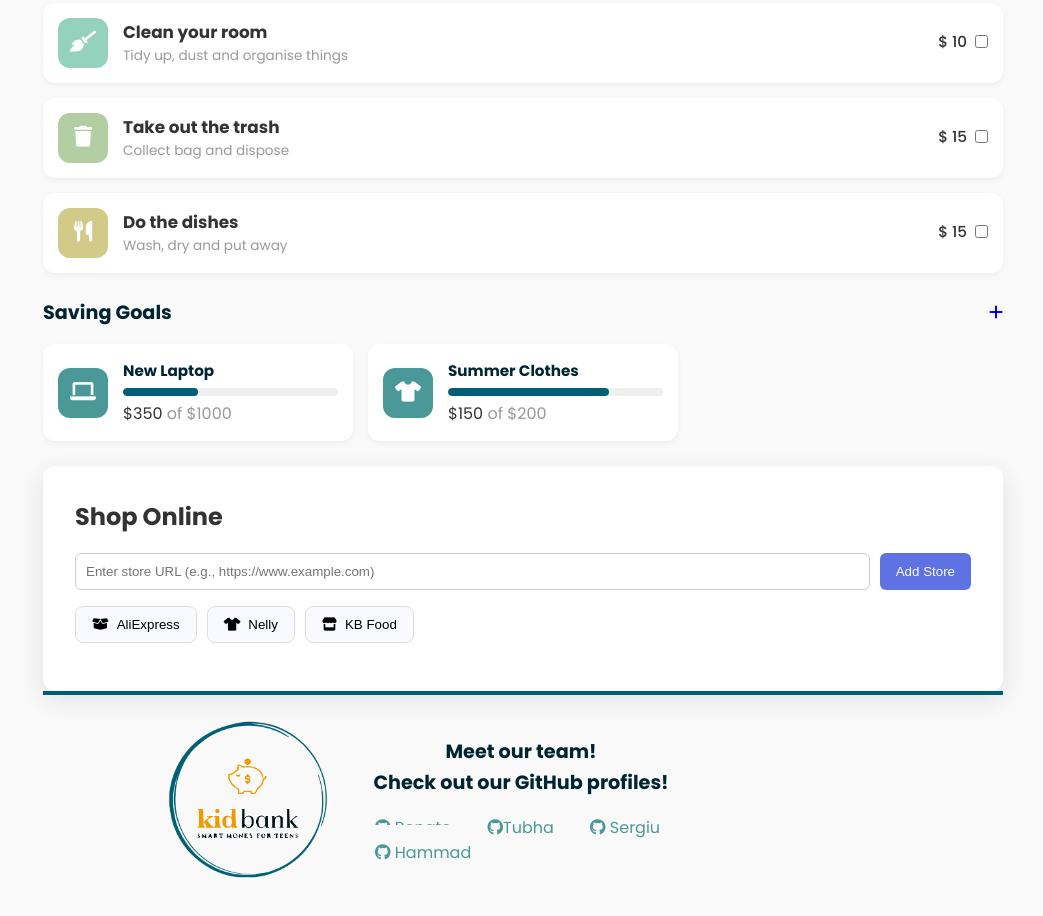
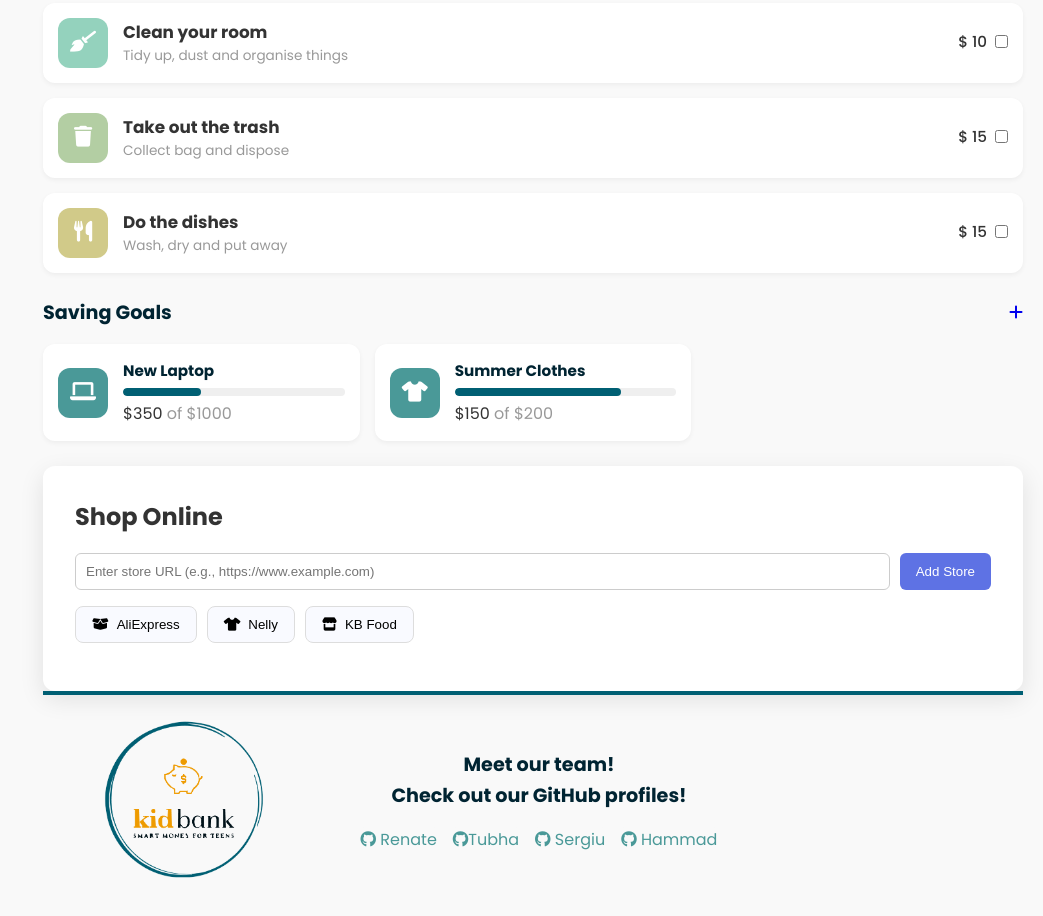
Before and after one commit to 03-renate/kidbank, a website built with Vite: page index.html in a window 1280 px wide. Shown: the part 829-1745 px from the top of the page, without its empty margins (237-1280 px from the left). Built offline with nearby package versions, Linux system fonts and the light colour scheme.

Commit message:
Tubha - fixed footer responsiveness

```diff
--- a/src/assets/style.css
+++ b/src/assets/style.css
@@ -286,7 +286,7 @@ body {
 /* Main Content */
 .main-content {
   padding-left: 20px;
-  padding-right: 40px;
+  padding-right: 20px;
   margin-left: 260px; /* Default margin when the side bar is open */
   transition: margin-left 0.3s ease;
 }
@@ -2038,7 +2038,7 @@ iframe {
 
   @media (width>970px) {
     width: 220px;
-    margin-left: 6rem;
+    margin-left: 2rem;
   }
 }
 
@@ -2048,11 +2048,11 @@ iframe {
   justify-content: center;
   align-items: center;
   flex-direction: column;
-  gap: 0.5rem; /* Default spacing between elements */
-
-  @media (width>1200px) {
-    padding-right: 20rem;
-    row-gap: 1rem;
+  gap: 1rem; /* Default spacing between elements */
+  max-width: 90%;
+
+  @media (width>1270px) {
+    padding-right: 15rem;
   }
 }
 
@@ -2077,8 +2077,15 @@ iframe {
   border-radius: 5px;
   color: #4a9998;
   background-color: #f9f9f9;
-  font-size: 0.8rem;
-}
+  font-size: 0.9rem;
+}
+
+.members-links {
+  display: flex;
+  flex-direction: row;
+  gap: 1rem;
+}
+
 .memberImage {
   width: 150px;
   height: 150px;
@@ -2086,34 +2093,22 @@ iframe {
 }
 
 /* Responsive adjustments */
-@media (min-width: 485px) {
-  .members {
-    gap: 0.8rem;
-  }
-  .members span {
-    font-size: 0.9rem;
-    padding: 0.6rem 1.2rem;
-  }
-}
-
-@media (min-width: 600px) {
-  .members {
-    gap: 1rem;
-  }
-  .members span {
-    padding: 0.7rem 1.4rem;
-  }
-}
-
-@media (min-width: 900px) {
-  .members span {
-    padding: 1rem;
-  }
-}
-
-@media (min-width: 1120px) {
+
+@media (width>398px) {
   .members span {
     font-size: 1rem;
+  }
+}
+
+@media (min-width: 970px) {
+  .members span {
+    font-size: 1rem;
+  }
+}
+
+@media (width>1500px) {
+  .members-span {
+    font-size: var(--h3-size);
   }
 }
 
```
